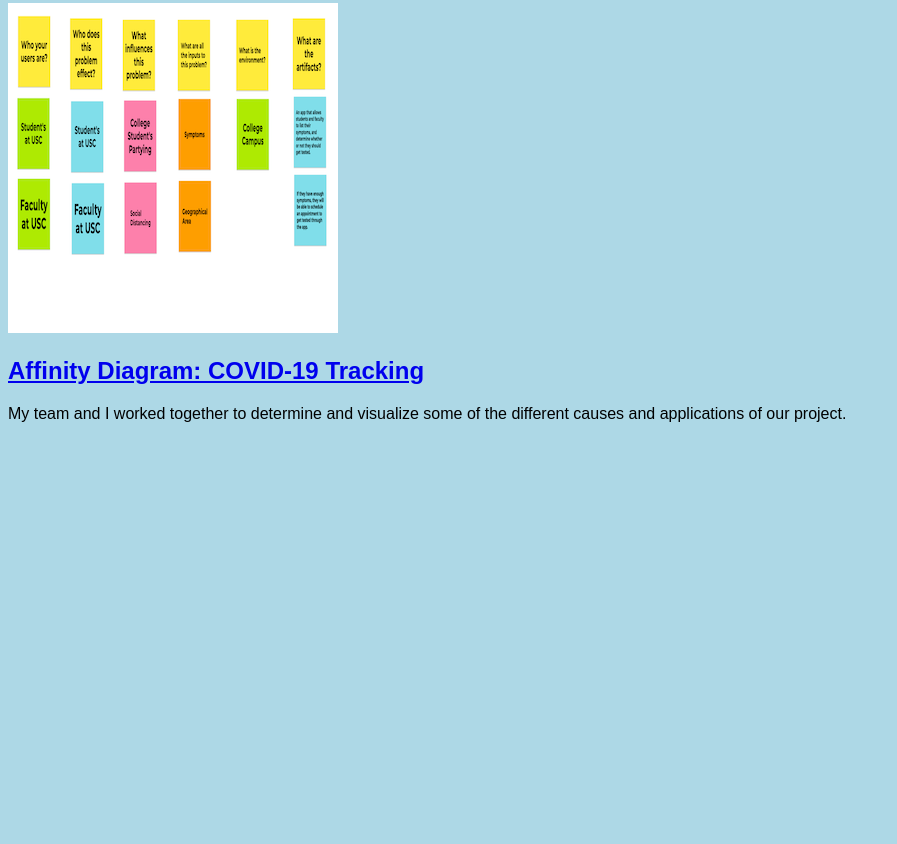
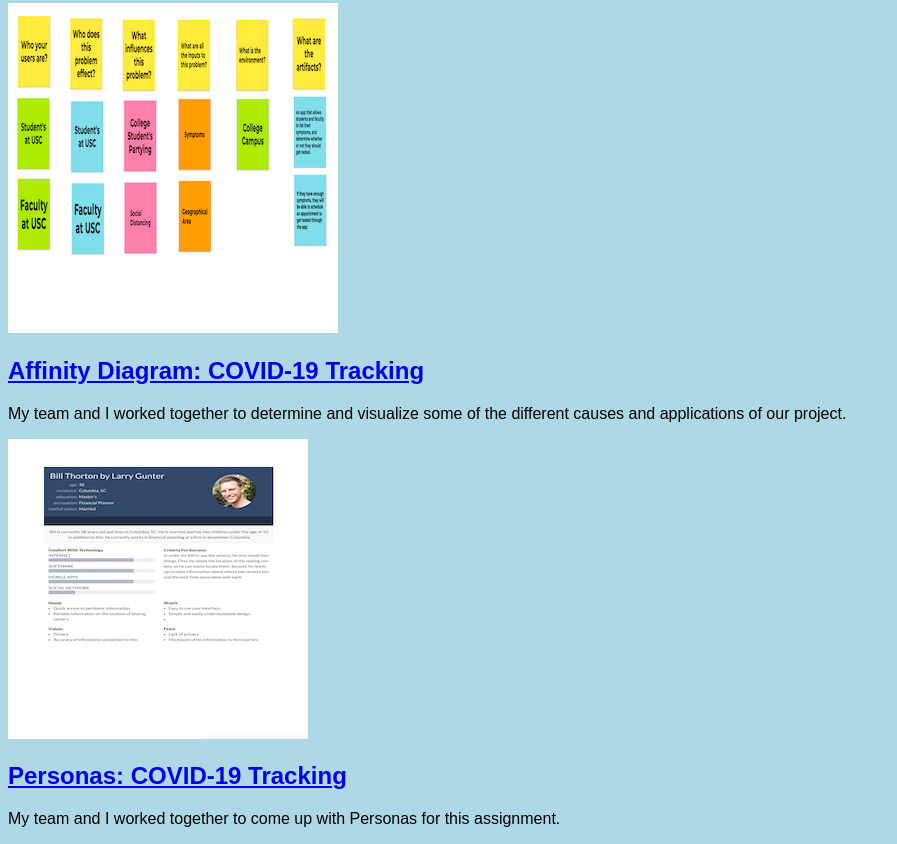
Before and after one commit to thelg4/thelg4.github.io, a plain HTML site: page index.html in a window 1280 px wide. Shown: the part 531-1375 px from the top of the page, without its empty margins (0-897 px from the left). Before the commit the page ends 970 px from the top, so only its background shows below. Drawn offline with Linux system fonts and the light colour scheme.

Commit message:
Add files via upload

```diff
--- a/index.html
+++ b/index.html
@@ -31,5 +31,16 @@
                 </p>
             </section>
         </section>
+
+        <!-- Personas Assignment -->
+        <section class="assignment">
+            <a href="files/persona.pdf"><img src="images/persona.png"></a>
+            <section class="ass-details">
+                <a href="files/persona.pdf"><h2>Personas: COVID-19 Tracking</h2></a>
+                <p>
+                    My team and I worked together to come up with Personas for this assignment.
+                </p>
+            </section>
+        </section>
     </body>
 </html>
```
Also changed, not shown: images/persona.png (added), 1 other file.
